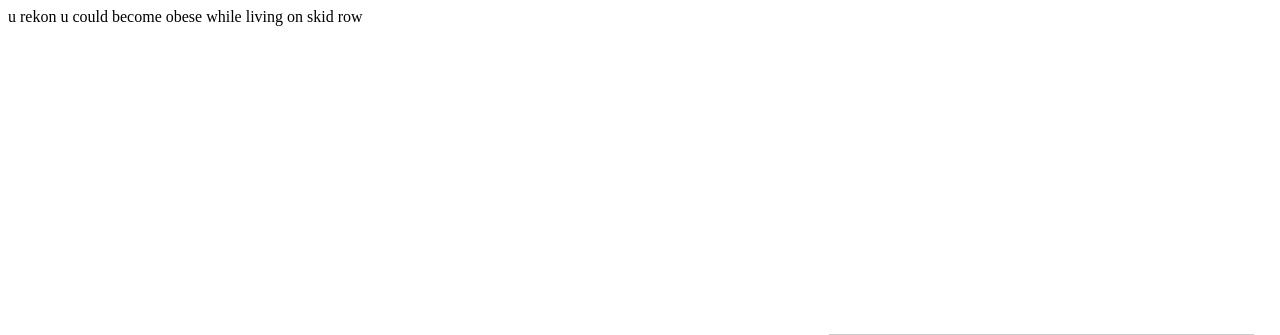
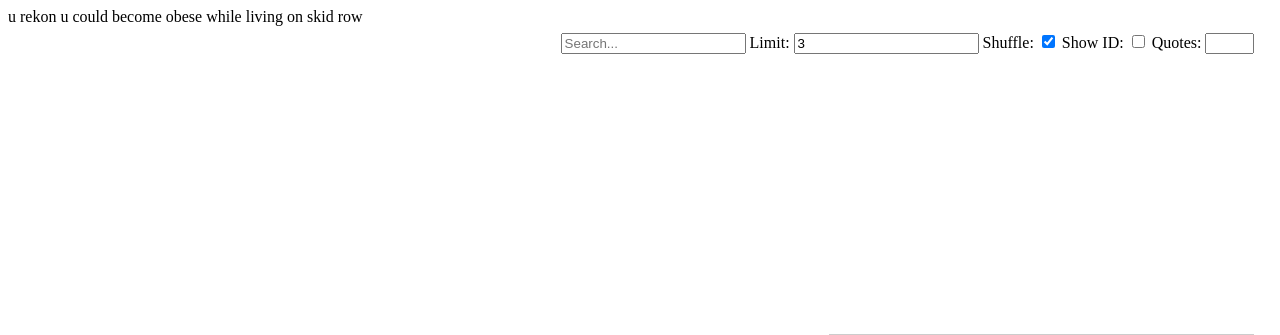
Before and after one commit to cata-lystic/sambot, a PHP site: page / in a window 1280 px wide. Shown: the top 335 px of the page. Run offline with PHP 8.4, Linux system fonts and the light colour scheme.

Commit message:
Search! now with javascript and no script

```diff
--- a/web/index.php
+++ b/web/index.php
@@ -12,6 +12,7 @@ $shuffle = $_GET['shuffle'] ?? 1; // shuffle search results
 $showID = $_GET['showID'] ?? 0; // show unique ID before each rekon
 $platform = $_GET['platform'] ?? "web"; // anything besides "web" will be plain text mode
 $quotes = $_GET['quotes'] ?? ""; // no quotes by default
+$breaks = $_GET['breaks'] ?? 1; // prefer <br /> over /n/r
 $js = $_GET['js'] ?? 1; // web javascript features enabled by default
 if ($platform == "discord") {
   $quotes = "`"; // force Discord rekons to be in a quote box
@@ -26,6 +27,8 @@ $fcontents = fread($fh, filesize($file));
 fclose($fh);
 $data = json_decode($fcontents, true);
 $total = count($data['rekon']); // total rekons
+
+if ($platform == "web") echo "<div id='content'>"; // create the content div for web for javascript search
 
 // ?q=list creates an entire list of rekons and then quits
 if ($q == "list" && $platform == "web") {
@@ -66,7 +69,7 @@ if ($q == "list" && $platform == "web") {
     $results = 0;
     foreach($matches as $ids => $vals) {
       if ($results > $limit-1) break; // stop after the $limit
-      if ($results > 0) echo ($platform == "web") ? "<br />" : "\n\r"; // different line breaks per platform
+      if ($results > 0) echo ($platform == "web" || $breaks == 1) ? "<br />" : "\n\r"; // different line breaks per platform
       $thisID = ($showID == 1) ? "#".$ids.": " : null;
       echo "{$thisID}{$quotes}{$vals}{$quotes}";
       $results++;
@@ -74,6 +77,8 @@ if ($q == "list" && $platform == "web") {
   }
 
 }
+
+if ($platform == "web") echo "</div>"; // end content div for web
 
 // Show the API info box to the web users
 if ($platform == "web") {
@@ -103,10 +108,15 @@ if ($platform == "web") {
   </div>";
 
   // Search Bar for Web
-  if ($platform == "web" && $q == "list") {
+  if ($platform == "web") {
+    $shuffleChecked = ($shuffle == 1) ? "checked" : null;
+    $showIDChecked = ($showID == 1) ? "check" : null;
     echo "
     <div id='search' style='position: fixed; top: 4%; right: 2%;'>
-      <input type='text' id='searchbox' /> <input type='button' value='Search' />
+      <form method='get' action='index.php'>
+        <input type='text' id='searchbox' name='q' placeholder='Search...' value='{$q}' /> Limit: <input type='number' id='searchLimit' name='limit' value='{$limit}' size='3'> Shuffle: <input type='checkbox' id='searchShuffle' name='shuffle' value='1' {$shuffleChecked}> Show ID: <input type='checkbox' id='searchShowID' name='showID' {$showIDChecked} /> Quotes: <input type='text' id='searchQuotes' name='quotes' value='{$quotes}' size='3'> <input id='searchSubmit' type='submit' value='Search' />
+        <input type='hidden' id='searchJS' name='js' value='0' />
+      </form>
     </div>
     ";
   }
--- a/web/sambot.js
+++ b/web/sambot.js
@@ -1,5 +1,5 @@
 $(document).ready(function() {
-  //  alert("heyo")
+  $("#searchSubmit").hide() // hide search button
 })
 
 // Make jQuery :contains case-insensitive
@@ -10,8 +10,26 @@ $.expr[":"].contains = $.expr.createPseudo(function(arg) {
 });
 
 $(document).on("keyup", "#searchbox", function(e) {
+  /*
     let search = $(this).val()
     console.log("Search: "+search)
     $("p.rekon").hide()
     $("p.rekon:contains('"+search+"')").show()
+  */
+    search()
 })
+
+function search() {
+  let searchQuery = $("#searchbox").val()
+  let limit = $("#searchLimit").val()
+  let shuffle = ($("#searchShuffle").prop("checked")) ? 1 : 0
+  let showID = ($("#searchShowID").prop("checked")) ? 1 : 0
+  let platform = "api"
+  $.ajax({
+    type: "GET",
+    url: "index.php?q="+searchQuery+"&limit="+limit+"&shuffle="+shuffle+"&showID="+showID+"&platform="+platform+"&breaks=1",
+    cache: false
+  }).done(function (data, textStatus, errorThrown) {
+    $("#content").html(data)
+  })
+}
```
